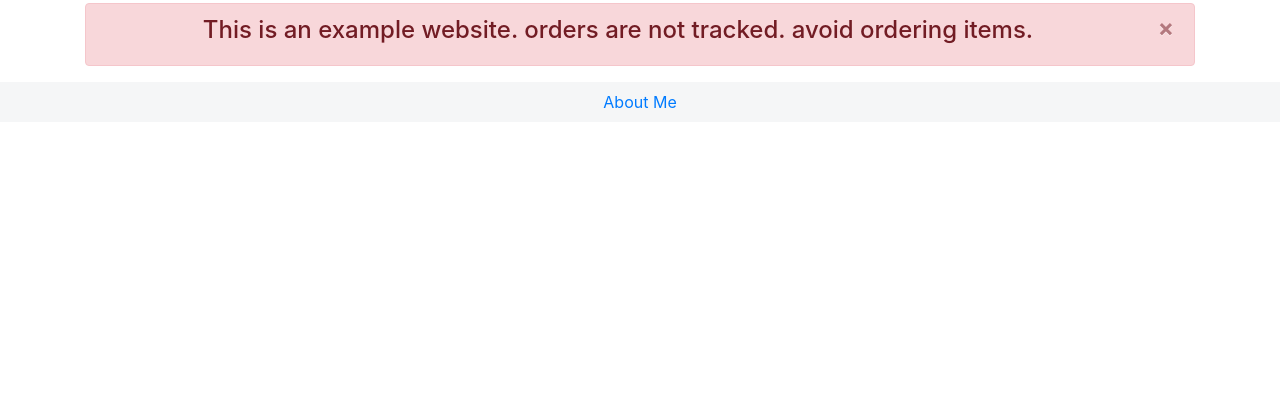
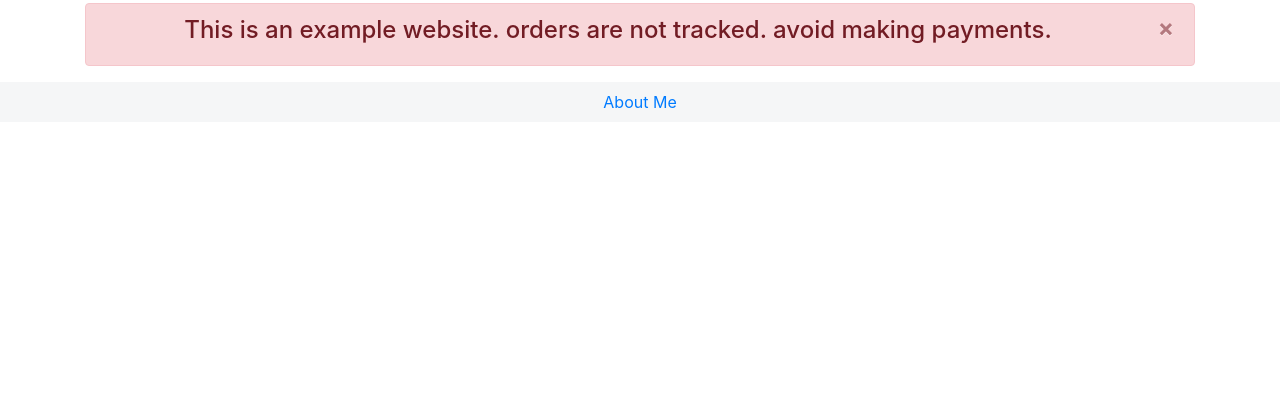
Before and after one commit to fatemehkarimi/ecommerce_store, a Django app: page / in a window 1280 px wide. Shown: the part 173-593 px from the top of the page. Run offline with Django 3.2, Linux system fonts and the light colour scheme; data that the repository does not hold is empty; some libraries are stand-ins or nearby versions.

Commit message:
[FIX] alert message

```diff
--- a/templates/home.html
+++ b/templates/home.html
@@ -4,7 +4,7 @@
 
 {% block content %}
   <div class="alert alert-danger alert-dismissible fade show" role="alert">
-    <h4 class="text-center">This is an example website. orders are not tracked. avoid ordering items.</h4>
+    <h4 class="text-center">This is an example website. orders are not tracked. avoid making payments.</h4>
     <button type="button" class="close" data-dismiss="alert" aria-label="Close">
         <span aria-hidden="true">&times;</span>
     </button>
```
